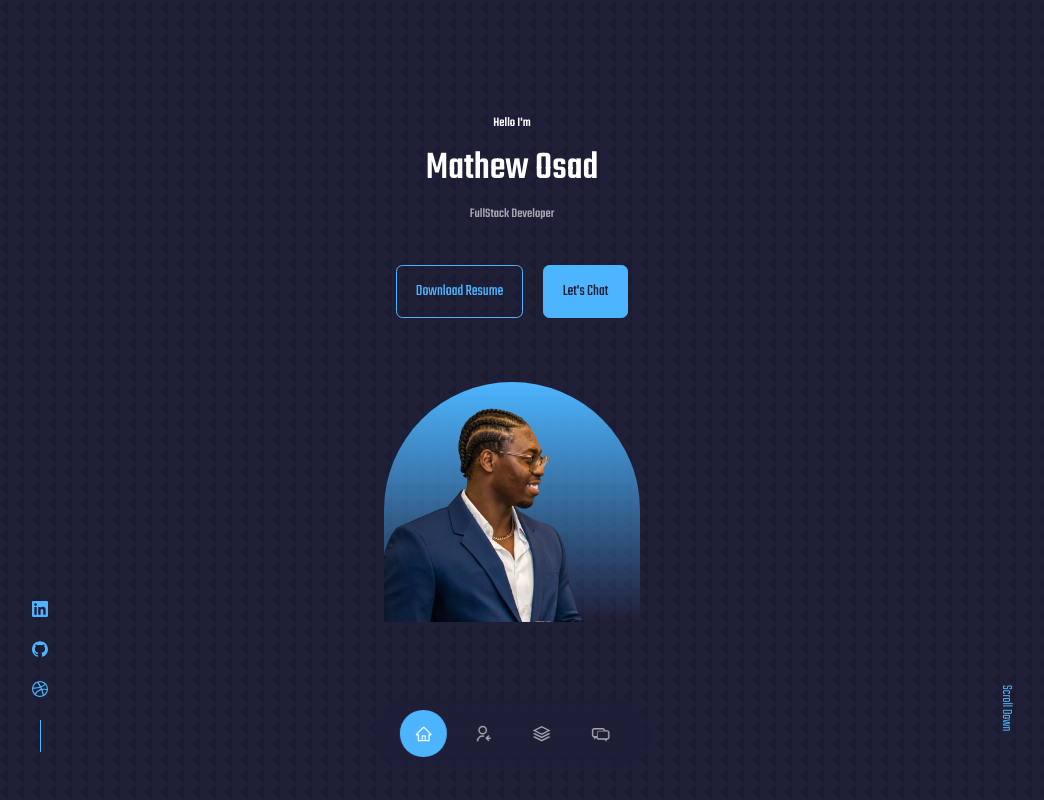
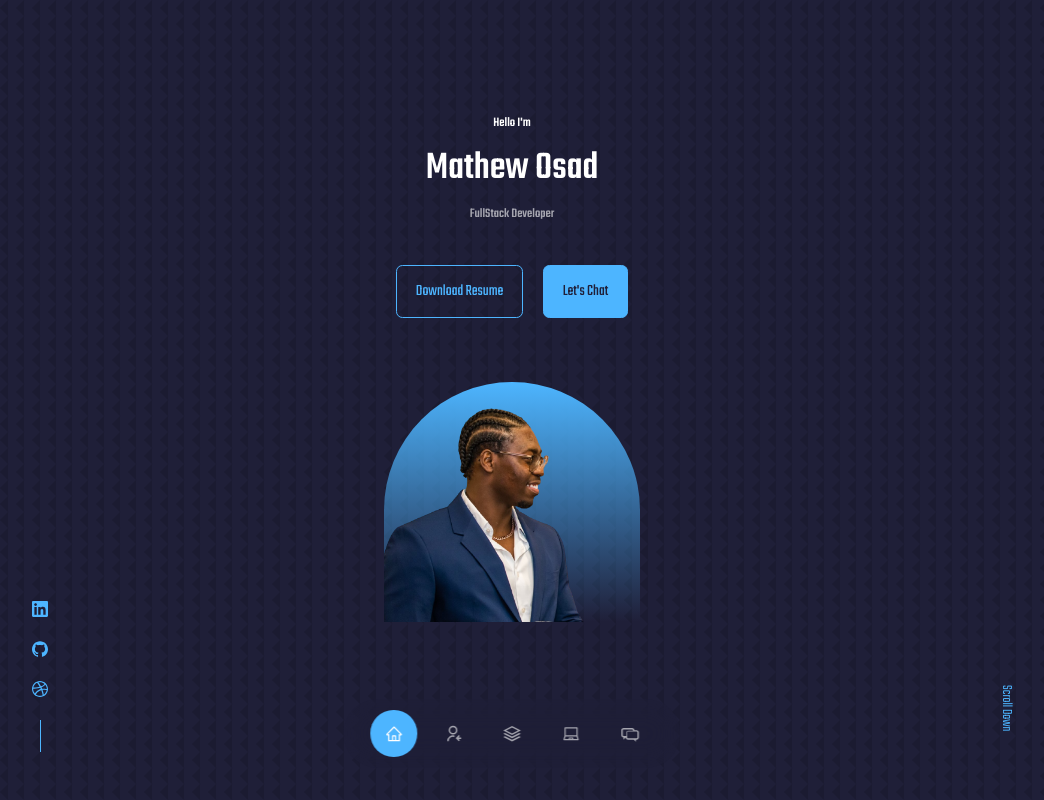
Before and after one commit to mathewosad/Mathew-Osad, a React (Create React App) app: page / in a window 1280 px wide. Shown: the top 800 px of the page, without its empty margins (128-1172 px from the left). Built offline with nearby package versions, Linux system fonts and the light colour scheme.

Commit message:
fixing and rearranging bugs and polishing

```diff
--- a/src/components/nav/Nav.jsx
+++ b/src/components/nav/Nav.jsx
@@ -4,6 +4,7 @@
 import {RiUserReceivedLine} from 'react-icons/ri'
 import {ImStack} from 'react-icons/im'
 // import {FaRegHandshake} from 'react-icons/fa'
+import {AiOutlineLaptop} from 'react-icons/ai'
 import {TiMessages} from 'react-icons/ti'
 import { useState } from 'react'
 
@@ -17,6 +18,7 @@
       <a href="#about" onClick={() => setActiveNav('#about')} className={activeNav === '#about' ? 'active' : ''}><RiUserReceivedLine/></a>
       <a href="#experience" onClick={() => setActiveNav('#experience')} className={activeNav === '#experience' ? 'active' : ''}><ImStack/></a>
       {/* <a href="#services" onClick={() => setActiveNav('#services')} className={activeNav === '#services' ? 'active' : ''}><FaRegHandshake/></a> */}
+      <a href="#portfolio" onClick={() => setActiveNav('#Portfolio')} className={activeNav === '#Portfolio' ? 'active' : ''}><AiOutlineLaptop/></a>
       <a href="#contact" onClick={() => setActiveNav('#contact')} className={activeNav === '#contact' ? 'active' : ''}><TiMessages/></a>
     </nav>
   )
```
